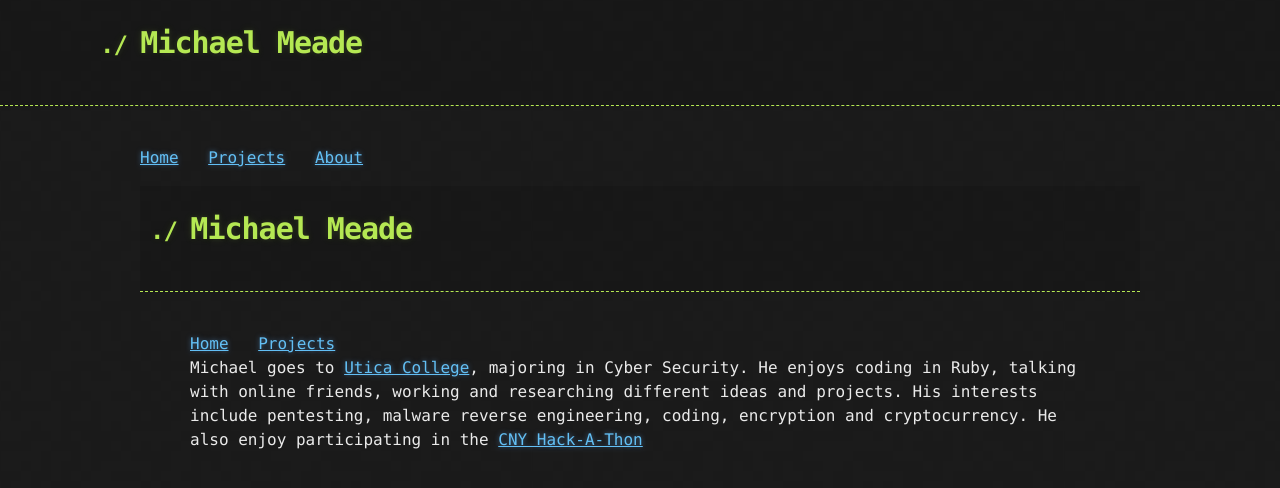
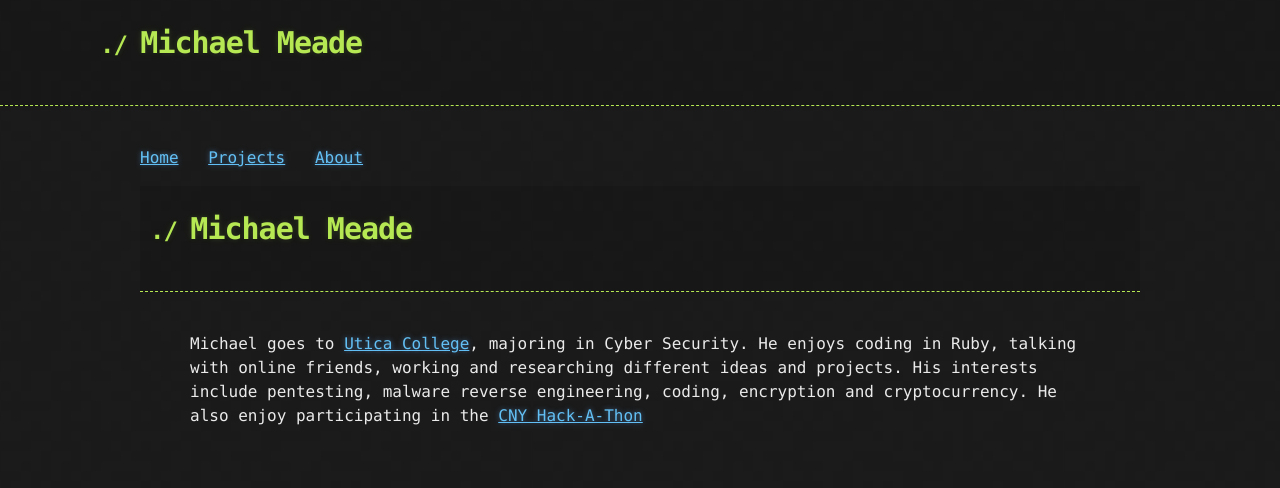
Before and after one commit to Michael-Meade/MinerFind, a Jekyll site: the page built from About.md, in a window 1280 px wide. Shown: the top 488 px of the page. Built offline with Jekyll 4.4.1, drawn with Linux system fonts in a browser that asks for light colours; our own code applies the rules of GitHub Pages for plain Markdown files; the repository's description, which GitHub fills in, is left out.

Commit message:
Update About.md

```diff
--- a/About.md
+++ b/About.md
@@ -1,3 +1 @@
-<a href="https://michael-meade.github.io/" style='margin-right:20px'>Home</a>
-<a href="https://michael-meade.github.io/Projects" style='margin-right:20px'>Projects</a><br>
 Michael goes to <a href="https://en.wikipedia.org/wiki/Utica_College">Utica College</a>, majoring in Cyber Security. He enjoys coding in Ruby, talking with online friends, working and researching different ideas and projects. His interests include pentesting, malware reverse engineering, coding, encryption and cryptocurrency.  He also enjoy participating in the <a href="https://www.cnyhackathon.org/">CNY Hack-A-Thon</a>
```
